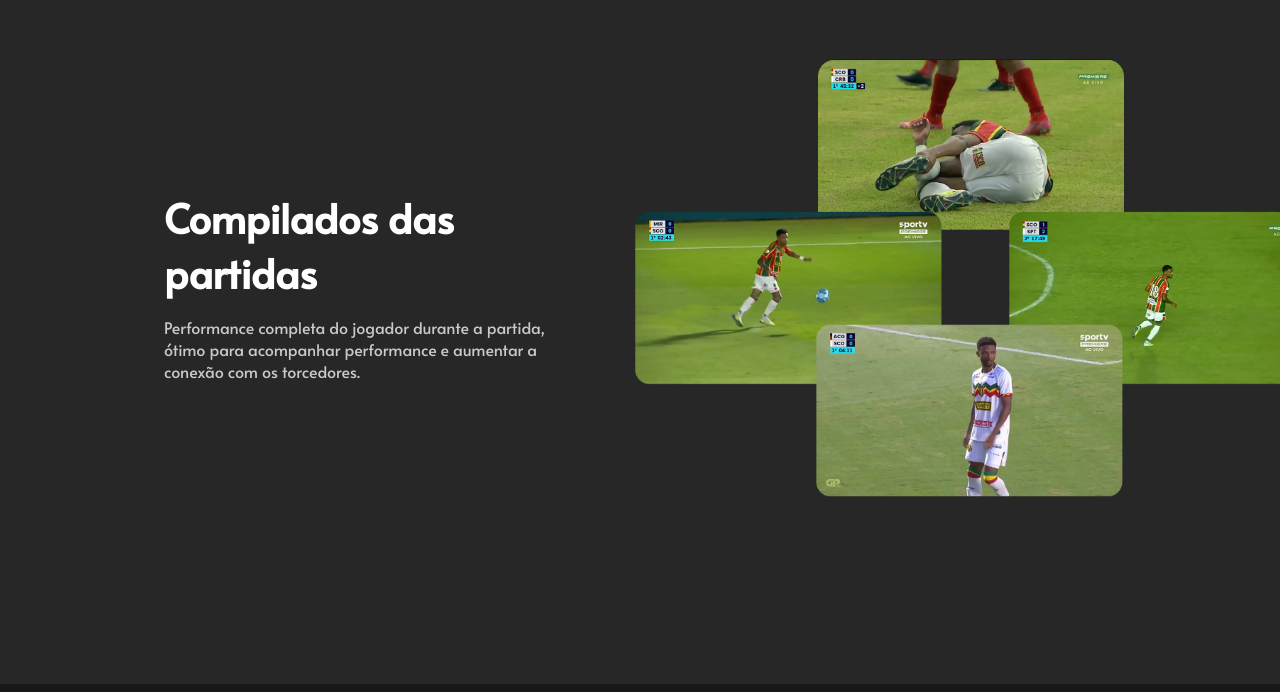
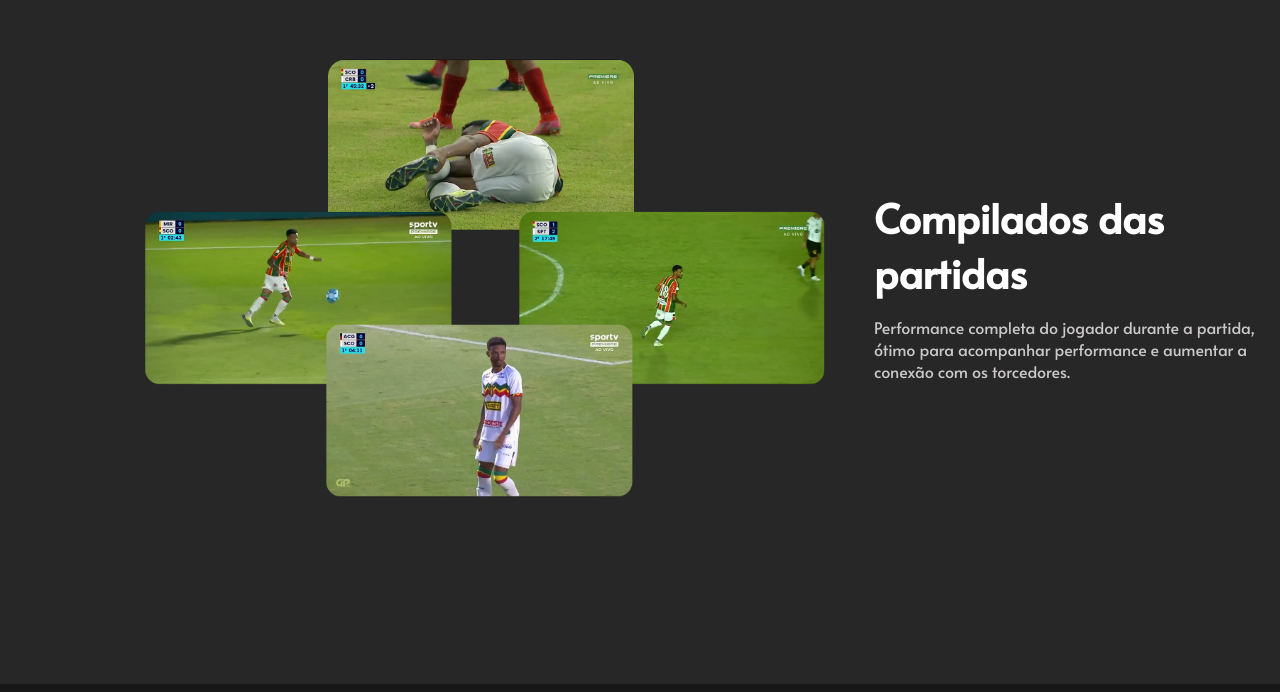
Before and after one commit to gabeporto/gpcomps, a React (Create React App) app: page / in a window 1280 px wide. Shown: the part 668-1360 px from the top of the page. Built offline with nearby package versions, Linux system fonts and the light colour scheme.

Commit message:
style: adjust style of second section

```diff
--- a/src/components/Header.tsx
+++ b/src/components/Header.tsx
@@ -41,6 +41,7 @@ const LogoImage = styled.img`
 const NavLinks = styled.div<{ isOpen: boolean }>`
   display: flex;
   gap: 1rem;
+  text-align: center;
 
   @media (max-width: 510px) {
     display: ${({ isOpen }) => (isOpen ? 'flex' : 'none')};
--- a/src/components/SubSection.tsx
+++ b/src/components/SubSection.tsx
@@ -32,8 +32,6 @@ const SectionContent = styled.div<{padding?: string}>`
 const SectionImage = styled.img<{imageOnRight?: boolean}>`
     min-width: 250px;
     max-width: 1000px;
-    float: ${props => (props.imageOnRight ? 'right' : 'left')};
-    order: ${props => (props.imageOnRight ? '2' : '1')};
     margin-bottom: 1rem;
     margin-top: 1rem;
 
```
